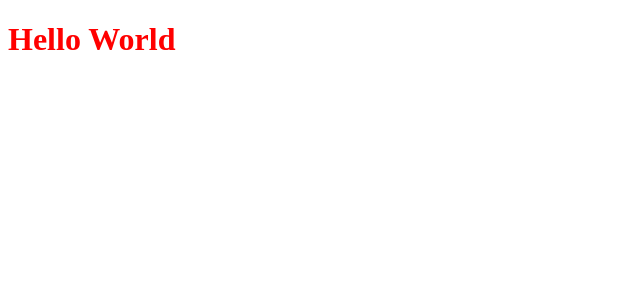
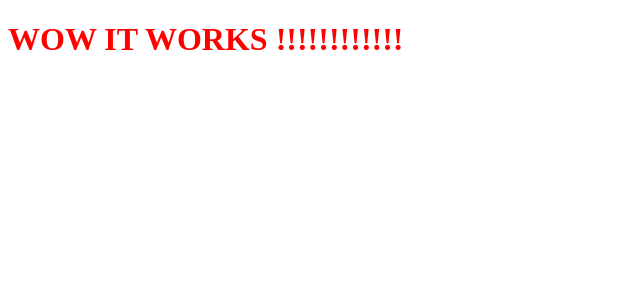
Before and after one commit to nisalVD/cm-template, a React app: page / in a window 1280 px wide. Shown: the top 300 px of the page, without its empty margins (0-640 px from the left). Built offline with nearby package versions, Linux system fonts and the light colour scheme; the HTML template or start-up script is replaced by a standard one.

Commit message:
changed proxy url and it works omg !!

```diff
--- a/config.json
+++ b/config.json
@@ -1,3 +1,3 @@
 {
-  "proxyURL": "http://plugins.dev/wp-admin/tools.php?page=wp-react-boilerplate"
+  "proxyURL": "http://localhost:8888/"
 }
--- a/src/components/App.js
+++ b/src/components/App.js
@@ -4,7 +4,7 @@ class App extends Component {
   render() {
     return (
       <div>
-        <h1>Hello World</h1>
+        <h1>WOW IT WORKS !!!!!!!!!!!!</h1>
       </div>
     )
   }
```
Also changed, not shown: 1 other file (tests, documents, lock files or other folders).
